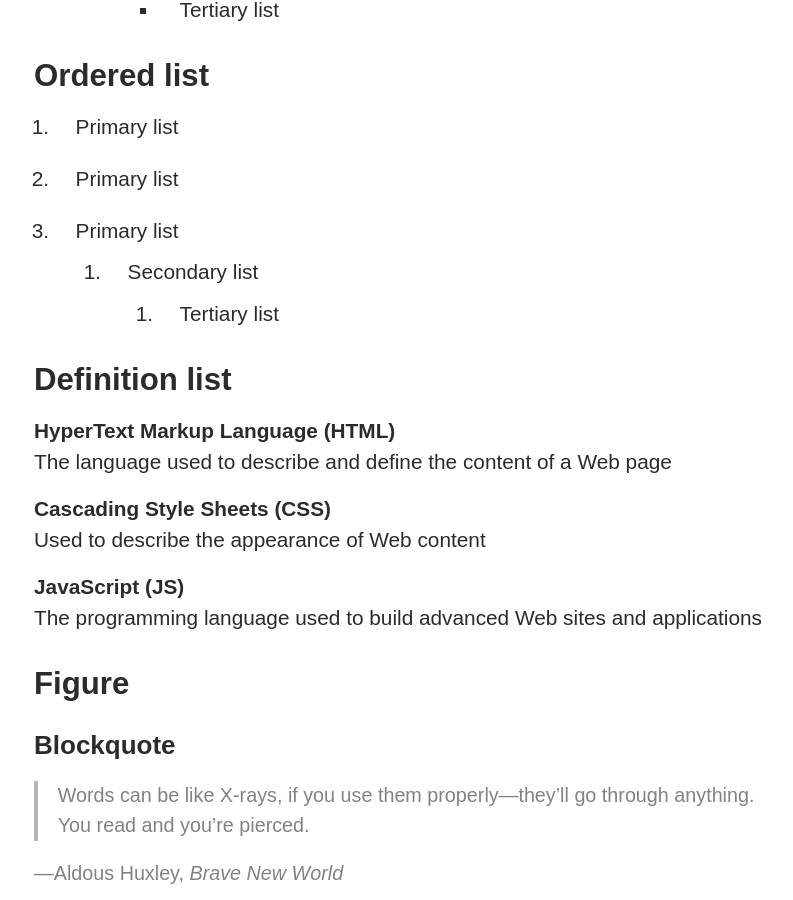
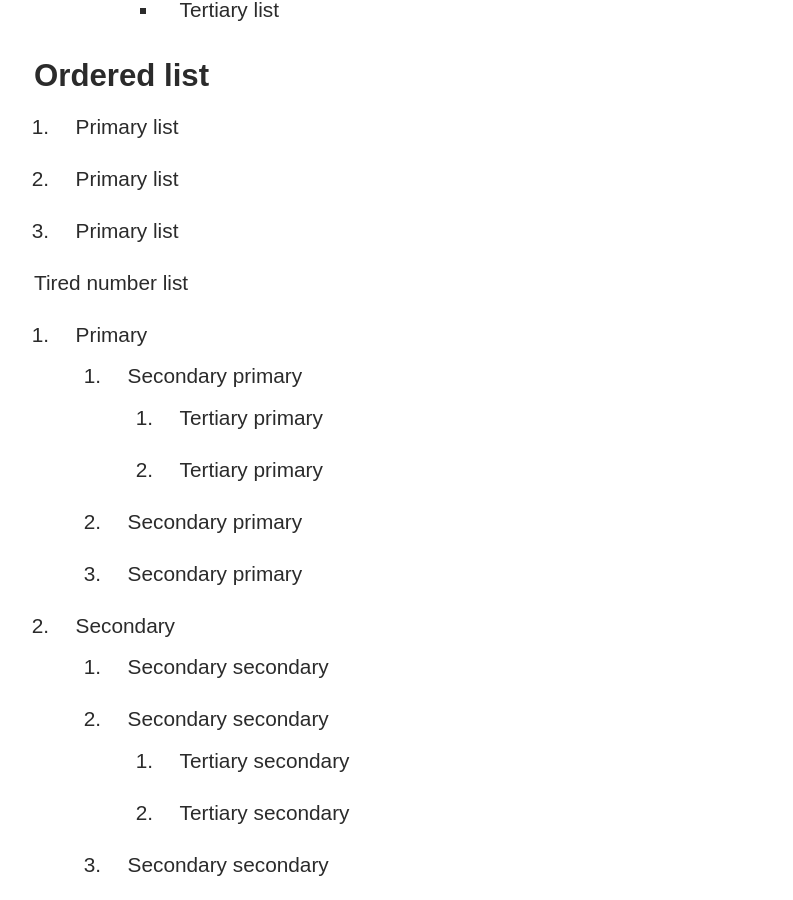
Before and after one commit to aflim/fleuron, a Jekyll site: the page built from styleguide.md, in a window 1280 px wide and 900 px high, scrolled down 2543 px. Shown: the whole window, without its empty margins (242-1035 px from the left). Built offline with Jekyll 4.4.1, drawn with Linux system fonts in a browser that asks for light colours.

Commit message:
Update styleguide.md

```diff
--- a/styleguide.md
+++ b/styleguide.md
@@ -45,8 +45,23 @@ The standard chunk of Lorem Ipsum used since the 1500s is reproduced below for t
 1. Primary list
 2. Primary list
 3. Primary list
-   1. Secondary list
-      1. Tertiary list
+
+Tired number list
+1. Primary
+   1. Secondary primary
+      1. Tertiary primary
+      2. Tertiary primary
+   2. Secondary primary
+   3. Secondary primary
+2. Secondary
+   1. Secondary secondary
+   2. Secondary secondary
+      1. Tertiary secondary
+      2. Tertiary secondary
+   3. Secondary secondary
+3. Tertiary
+4. Fourth
+5. Fifth
 
 ## Definition list
 <dl>
```
